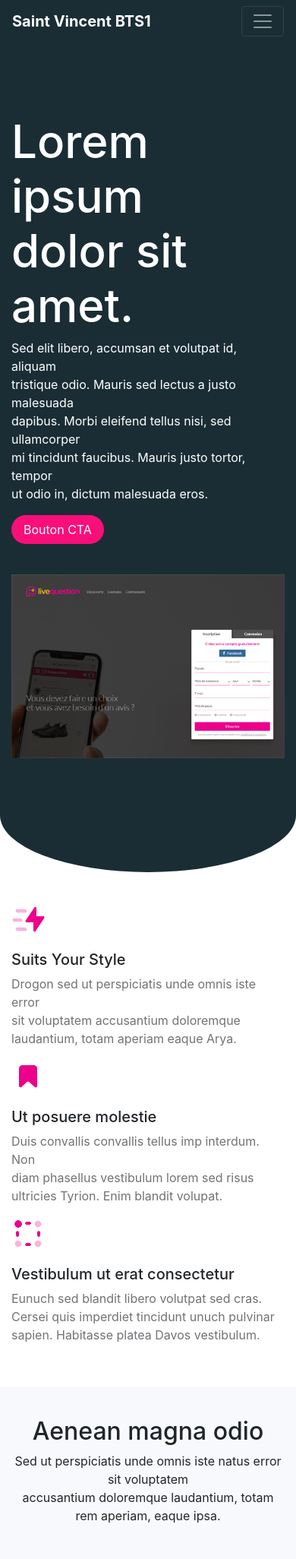
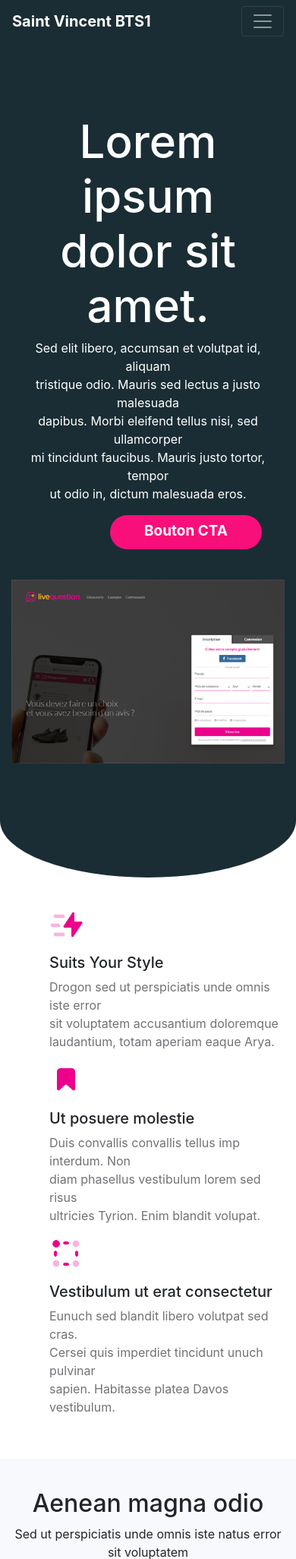
Before and after one commit to Nirdeo/LiveQuestion, a PHP site: page / in a window 390 px wide. Shown: the top 2052 px of the page at 76% size. Run offline with PHP 8.4, Linux system fonts and the light colour scheme.

Commit message:
update responsive index

```diff
--- a/index.php
+++ b/index.php
@@ -25,7 +25,7 @@
                      malesuada <br> dapibus. Morbi eleifend tellus nisi, sed ullamcorper <br> mi tincidunt faucibus.
                      Mauris justo tortor, tempor <br> ut odio in, dictum malesuada eros.
                   </p>
-                  <a href="" class="btn bouton headerBouton">Bouton CTA</a>
+                  <a href="" class="btn bouton headerBouton"><span class="headButton">Bouton CTA</span></a>
                </div>
                <div class="col-md-6">
                   <img src="img/step-1.png">
--- a/styles/indexStyle.css
+++ b/styles/indexStyle.css
@@ -8,12 +8,20 @@ header {
 }
 
 .bouton {
+  width: 200px;
+  height: 45px;
   border-radius: 50px !important;
   padding-left: 15px !important;
   padding-right: 15px !important;
   background-color: #f90f7a !important;
   color: white !important;
 }
+
+.headButton{
+  font-size: 19px;
+  font-weight: bold;
+}
+
 header img {
   width: 100%;
 }
@@ -40,6 +48,18 @@ header img {
   font-size: 60px;
 }
 
+@media (max-width: 600px) {
+  h1 {
+    text-align: center;
+  }
+  .headerBlock p{
+    text-align: center;
+  }
+  .bouton{
+    margin-left: 130px;
+  }
+}
+
 /*SECTION 1*/
 
 #section1 {
@@ -61,6 +81,12 @@ header img {
 
 #section1 img {
   margin-bottom: 5%;
+}
+
+@media (max-width: 600px) {
+   #section1{
+    margin-left: 50px;
+  }
 }
 
 /* SECTION 2 */
@@ -96,6 +122,10 @@ header img {
 #section2 .subtitles h2 {
   text-align: initial;
   width: 54%;
+}
+#section2 .subtitles span {
+  background: linear-gradient(0, #ff00ad 30%, #FFF 30%);
+  font-size: 35px;
 }
 #section2 .subtitles p {
   text-align: initial;
```
Also changed, not shown: styles/footerStyle.css (line endings or trailing spaces).
